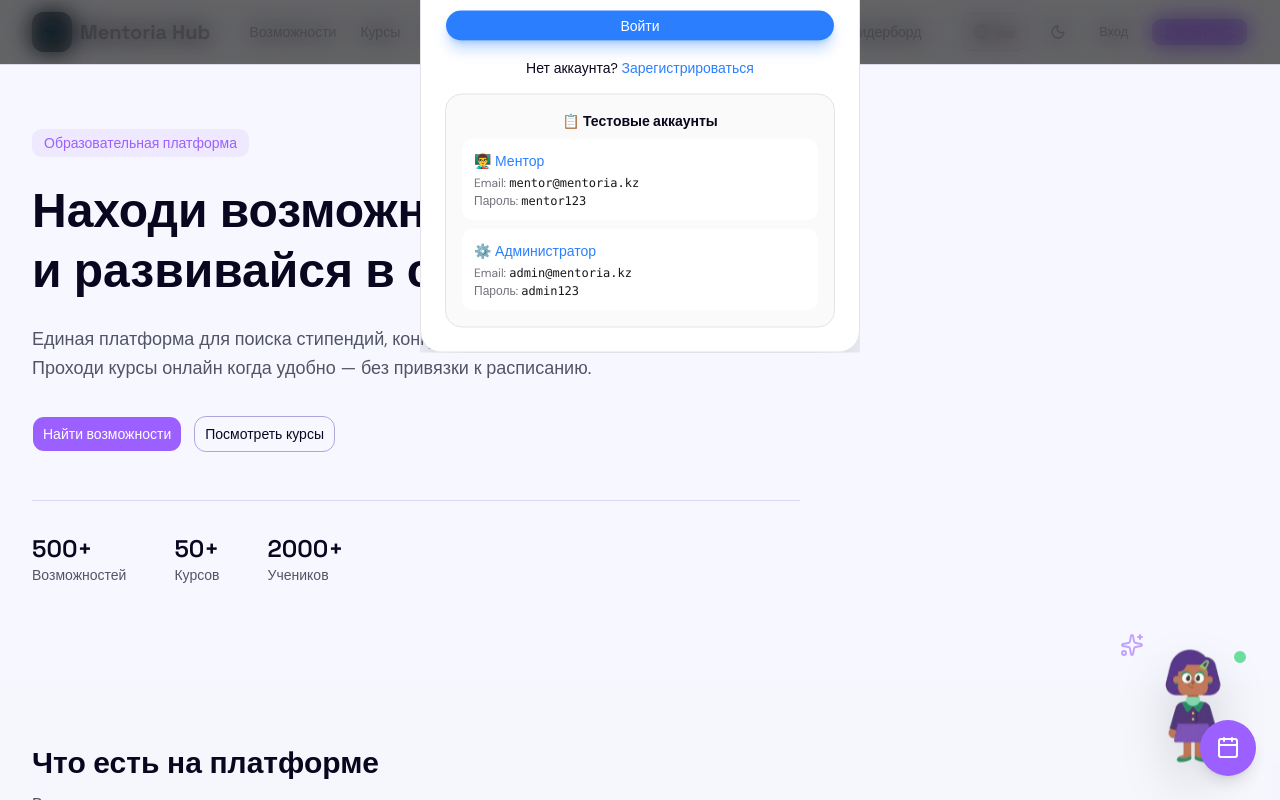
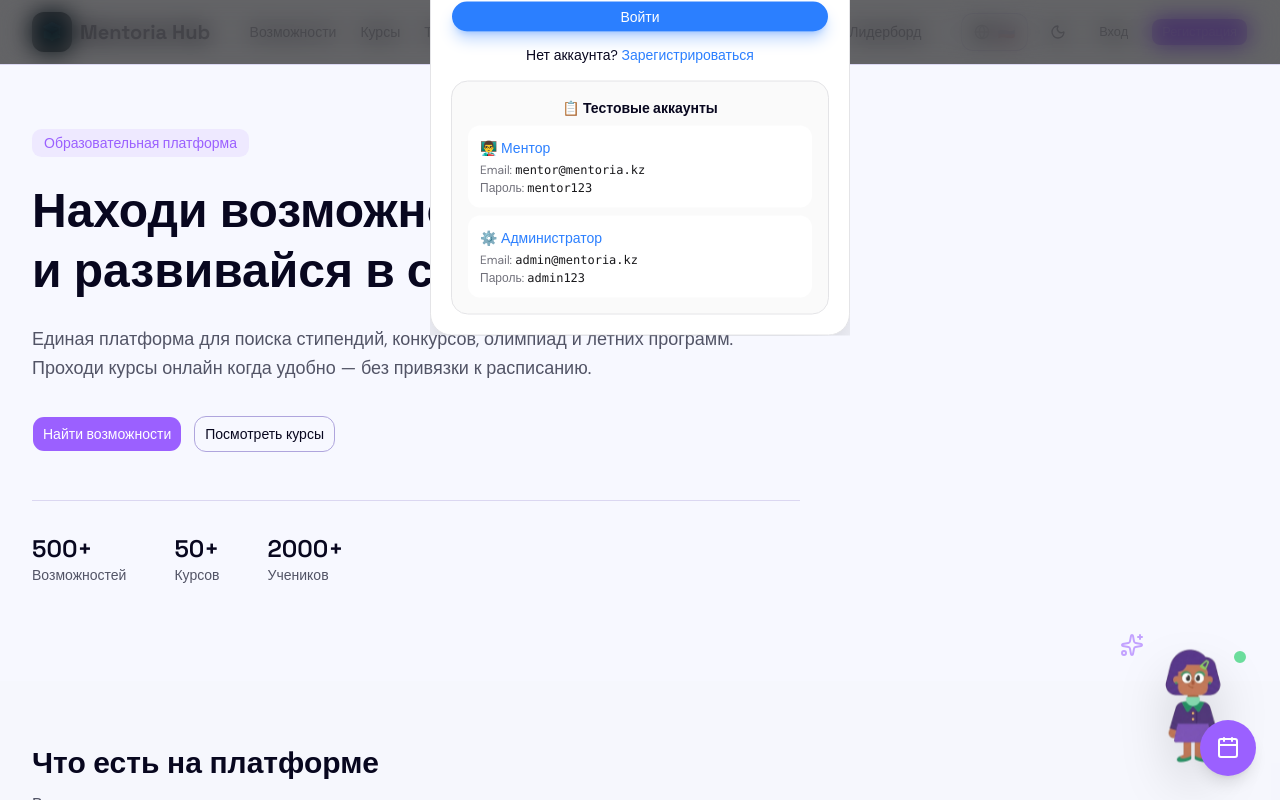
Before and after one commit to ulacoder/mentoria-hub, a Next.js app: page / in a window 1280 px wide. Both pictures are taken after a click on the button "Вход". Shown: the top 800 px of the page. Built offline with nearby package versions, Linux system fonts and the light colour scheme.

Commit message:
fix: adjust auth modal positioning - lower and more compact

```diff
--- a/src/components/auth-modal.tsx
+++ b/src/components/auth-modal.tsx
@@ -89,9 +89,9 @@ export function AuthModal({ isOpen, onClose, redirectTo }: AuthModalProps) {
         onClick={onClose}
       />
 
-      <div className="fixed left-1/2 top-1/2 -translate-x-1/2 -translate-y-1/2 z-[9999] w-[95vw] max-w-[440px] max-h-[90vh] overflow-hidden">
+      <div className="fixed left-1/2 top-[45%] -translate-x-1/2 -translate-y-1/2 z-[9999] w-[95vw] max-w-[420px] max-h-[85vh] overflow-hidden">
         <div className="bg-white dark:bg-zinc-900 rounded-2xl shadow-2xl border border-zinc-200 dark:border-zinc-800 overflow-hidden">
-          <div className="flex items-center justify-between p-6 border-b border-zinc-200 dark:border-zinc-800">
+          <div className="flex items-center justify-between p-5 border-b border-zinc-200 dark:border-zinc-800">
             <h2 className="text-2xl font-bold">
               {mode === "login" ? "Вход" : "Регистрация"}
             </h2>
@@ -103,8 +103,8 @@ export function AuthModal({ isOpen, onClose, redirectTo }: AuthModalProps) {
             </button>
           </div>
 
-          <div className="overflow-y-auto max-h-[calc(90vh-80px)]">
-            <form onSubmit={handleSubmit} className="p-6 space-y-4">
+          <div className="overflow-y-auto max-h-[calc(85vh-70px)]">
+            <form onSubmit={handleSubmit} className="p-5 space-y-3">
               {error && (
                 <div className="bg-red-50 dark:bg-red-950/30 text-red-600 dark:text-red-400 text-sm p-3 rounded-lg border border-red-200 dark:border-red-900">
                   {error}
```
